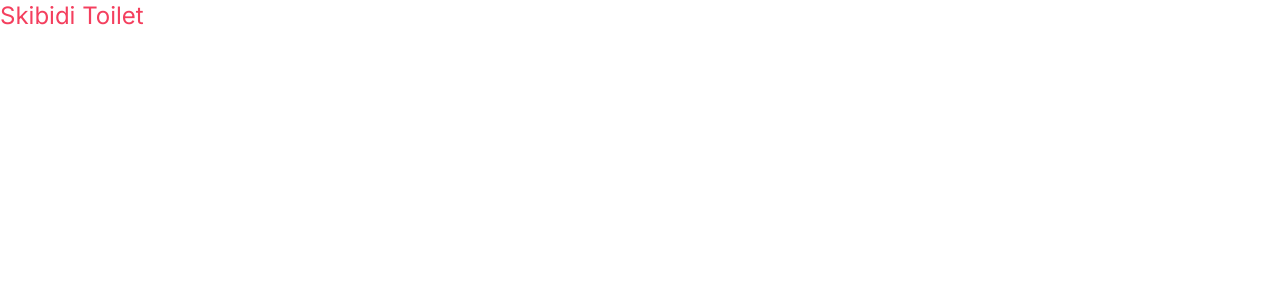
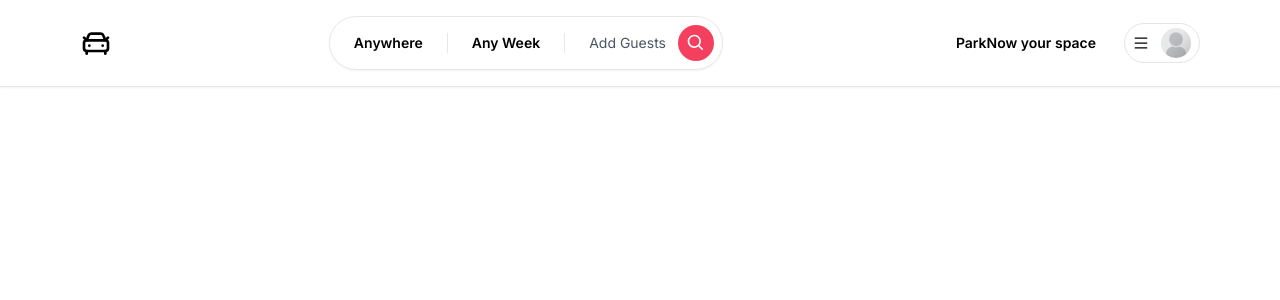
Before and after one commit to Kk120306/parknow, a Next.js app: page / in a window 1280 px wide. Shown: the top 300 px of the page. Built offline with nearby package versions, Linux system fonts and the light colour scheme.

Commit message:
NavBar ui

```diff
--- /dev/null
+++ b/app/components/Avatar.tsx
@@ -0,0 +1,19 @@
+'use client'
+
+import Image from 'next/image';
+
+const Avatar = () => {
+    return (
+        <div>
+            <Image
+                className="rounded-full"
+                src="/images/placeholder.png"
+                alt="Avatar"
+                width={30}
+                height={30}
+            />
+        </div>
+     );
+}
+
+export default Avatar;
--- /dev/null
+++ b/app/components/Container.tsx
@@ -0,0 +1,15 @@
+'use client'
+
+interface ContainerProps {
+    children: React.ReactNode;
+}
+
+const Container: React.FC<ContainerProps> = ({ children }) => {
+    return (
+        <div className="max-w-[2520px] mx-auto xl:px-20 md:px-10 sm:px-2 px-4">
+            {children}
+        </div>
+    );
+}
+
+export default Container;
--- /dev/null
+++ b/app/components/navbar/Logo.tsx
@@ -0,0 +1,19 @@
+'use client'
+
+import { CarFront } from 'lucide-react';
+import { useRouter } from 'next/navigation';
+
+const Logo = () => {
+    const router = useRouter();
+
+    return (
+        <div
+            className="cursor-pointer hover:opacity-80 transition"
+            onClick={() => router.push('/')}
+        >
+            <CarFront className="h-8 w-8 text-primary hidden md:block" />
+        </div>
+    );
+};
+
+export default Logo;
--- /dev/null
+++ b/app/components/navbar/MenuItem.tsx
@@ -0,0 +1,19 @@
+'use client'
+
+interface MenuItemProps {
+    onClick?: () => void;
+    label: string;
+}
+
+const MenuItem : React.FC<MenuItemProps> = ({
+    onClick,
+    label
+}) => {
+    return (
+        <div className="px-4 py-3 hover:bg-neutral-100 transition font-semibold text-center" onClick={onClick}>
+            {label}
+        </div>
+     );
+}
+
+export default MenuItem;
--- /dev/null
+++ b/app/components/navbar/Navbar.tsx
@@ -0,0 +1,23 @@
+'use client'
+
+import Container from "../Container";
+import Logo from "./Logo";
+import Search from "./Search";
+import UserMenu from "./UserMenu";
+
+const Navbar = () => {
+    return (
+        <div className="fixed w-full bg-white z-10 shadow-sm">
+            <div className="py-4 border-b-[1px]">
+                <Container>
+                    <div className="flex flex-row items-center justify-between gap-3 md:gap-0">
+                        <Logo />
+                        <Search />
+                        <UserMenu />
+                    </div>
+                </Container>
+            </div>
+        </div>);
+}
+
+export default Navbar;
--- /dev/null
+++ b/app/components/navbar/Search.tsx
@@ -0,0 +1,28 @@
+'use client'
+
+import { BiSearch } from 'react-icons/bi';
+
+const Search = () => {
+    return (
+        <div className="border-[1px] w-full md:w-auto py-2 rounded-full shadow-sm hover:shadow-md transition cursor-pointer">
+            <div className="flex flex-row items-center justify-between">
+                <div className="text-sm font-semibold px-6">
+                    Anywhere
+                </div>
+                <div className="hidden sm:block text-sm font-semibold px-6 border-x-[1px] flex-1 text-center">
+                    Any Week
+                </div>
+                <div className="text-sm pl-6 pr-2 text-gray-600 flex flex-row items-center gap-3">
+                    <div className="hidden sm:block">
+                        Add Guests
+                    </div>
+                    <div className="p-2 bg-rose-500 text-white rounded-full">
+                        <BiSearch className="h-5 w-5" />
+                    </div>
+                </div>
+            </div>
+        </div>
+    );
+}
+
+export default Search;
--- /dev/null
+++ b/app/components/navbar/UserMenu.tsx
@@ -0,0 +1,51 @@
+'use client'
+
+import { AiOutlineMenu } from 'react-icons/ai';
+import Avatar from '../Avatar';
+
+import { useState } from 'react';
+import MenuItem from './MenuItem';
+
+const UserMenu = () => {
+    const [isOpen, setIsOpen] = useState(false);
+
+    const toggleOpen = () => {
+        setIsOpen((prev) => !prev);
+    };
+
+    return (
+        <div className="relative">
+            <div className="flex flex-row items-center gap-3">
+                <div
+                    onClick={() => { }}
+                    className="hidden md:block text-sm font-semibold py-3 px-4 rounded-full hover:bg-gray-100 transition cursor-pointer">
+                    ParkNow your space
+                </div>
+                <div
+                    onClick={toggleOpen}
+                    className="p-4 md:py-1 md:px-2 border-[1px] border-neutral-200 flex flex-row items-center gap-3 rounded-full cursor-pointer hover:shadow-md transition">
+                    <AiOutlineMenu />
+                    <div className="hidden md:block">
+                        <Avatar />
+                    </div>
+                </div>
+            </div>
+
+            {isOpen && (
+                <div className="absolute rounded-xl shadow-md w-[40vw] md:w-3/4 bg-white overflow-hidden right-0 top-12 text-sm">
+                    <div className="flex flex-col cursor-pointer">
+                        <MenuItem
+                            onClick={() => { }}
+                            label="login"
+                        />
+                        <MenuItem
+                            onClick={() => { }}
+                            label="sign up"
+                        />
+                    </div>
+                </div>)}
+        </div>
+    );
+}
+
+export default UserMenu;
--- a/app/layout.tsx
+++ b/app/layout.tsx
@@ -1,6 +1,7 @@
 import type { Metadata } from "next";
 import { Inter } from "next/font/google";
 import "./globals.css";
+import Navbar from "@/app/components/navbar/Navbar";
 
 const inter = Inter({ subsets: ["latin"] });
 
@@ -19,6 +20,7 @@
             <body
                 className={`${inter.className} antialiased`}
             >
+                <Navbar />
                 {children}
             </body>
         </html>
--- a/package.json
+++ b/package.json
@@ -9,9 +9,11 @@
     "lint": "next lint"
   },
   "dependencies": {
+    "lucide-react": "^0.525.0",
     "next": "15.3.4",
     "react": "^19.0.0",
-    "react-dom": "^19.0.0"
+    "react-dom": "^19.0.0",
+    "react-icons": "^5.5.0"
   },
   "devDependencies": {
     "@eslint/eslintrc": "^3",
```
Also changed, not shown: public/images/placeholder.png (added), 1 other file (tests, documents, lock files or other folders).
